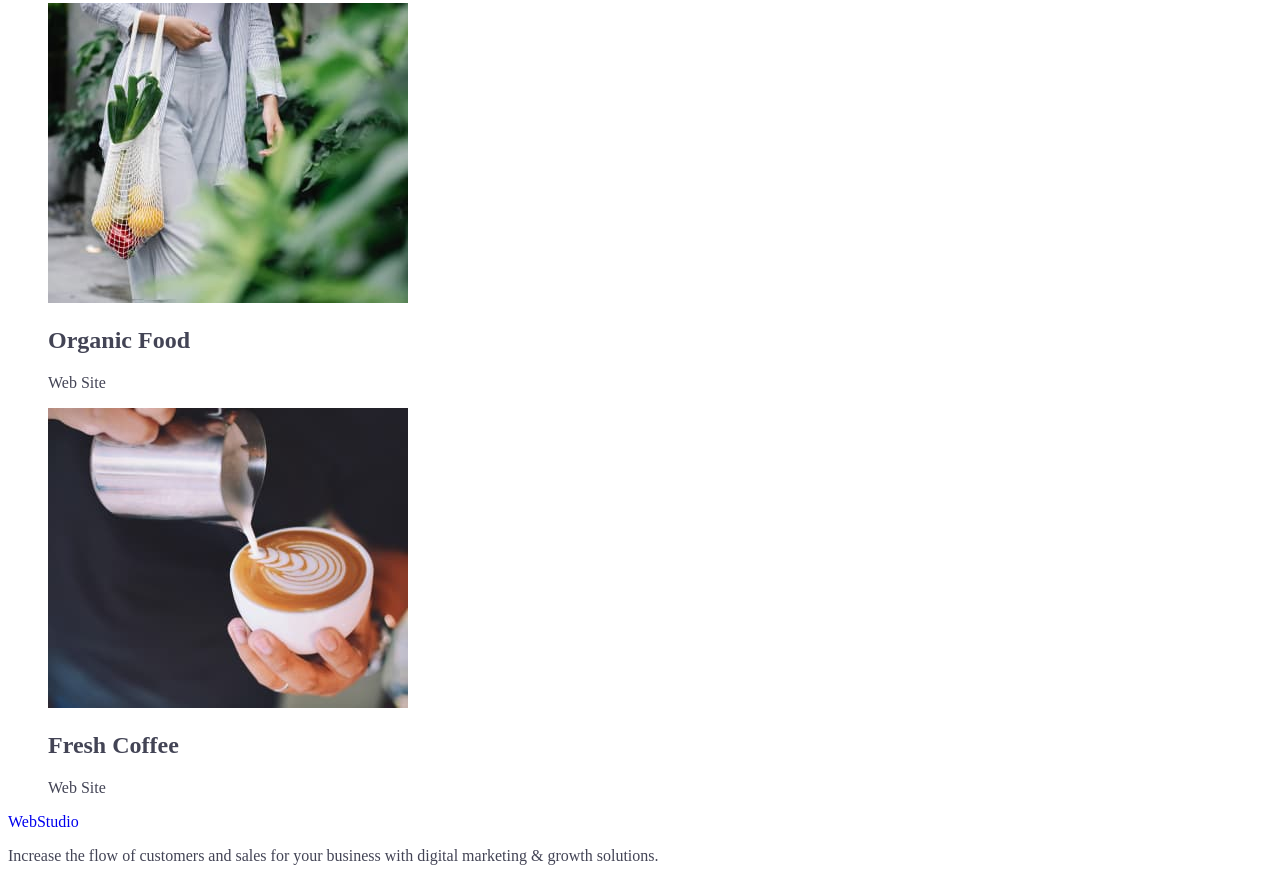
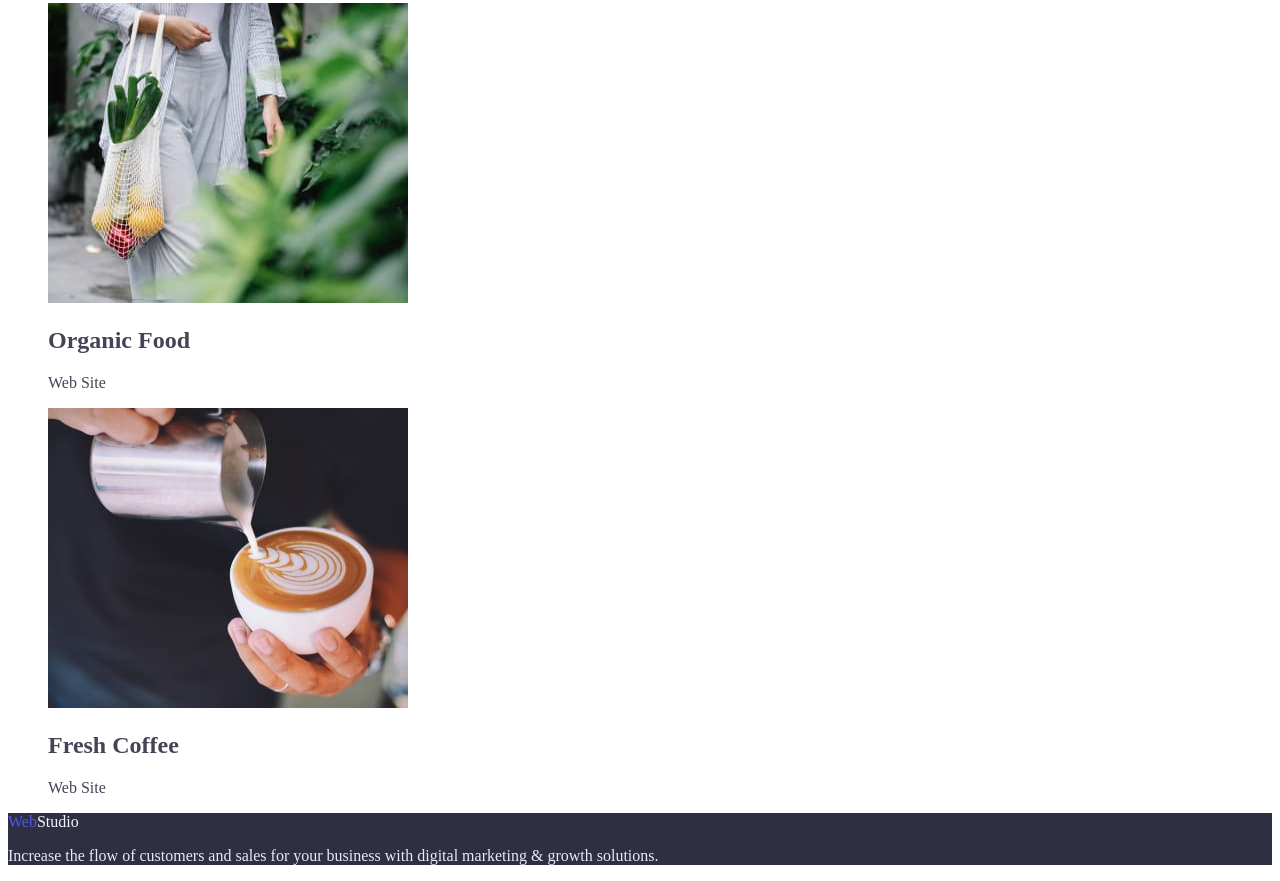
Before and after one commit to olena-ilina-makarova/goit-markup-hw-02, a plain HTML site: page portfolio.html in a window 1280 px wide. Shown: the part 3050-3931 px from the top of the page. Drawn offline with Linux system fonts and the light colour scheme.

Commit message:
Верстає футер з корекцією лого

```diff
--- a/css/styles.css
+++ b/css/styles.css
@@ -10,8 +10,8 @@
   --body-text: #434455;
   --heading-text: #2e2f42;
   --primary-wh-color: #ffffff;
-  --primary-bcg-color: #2e2f42;
-  --secondary-bcg-color: #f4f4fd;
+  --primary-background-color: #2e2f42;
+  --secondary-background-color: #f4f4fd;
 }
 
 body {
@@ -70,8 +70,8 @@ a:hover {
 /* Hero */
 
 .hero-title {
-  background-color: aquamarine;
   color: #ffffff;
+  background-color: var(--primary-background-color);
 }
 
 .batton {
@@ -107,3 +107,13 @@ a:hover {
 /* Our Team */
 
 /* Footer */
+.footer-title {
+  color: #e7e9fc;
+  background-color: var(--primary-background-color);
+}
+
+.logo-footer {
+  color: #f4f4fd;
+}
+
+/* Portfolio buttons */
--- a/portfolio.html
+++ b/portfolio.html
@@ -43,6 +43,7 @@
         </ul>
       </address>
     </header>
+    <main>
       <section class="section">
         <h1 class="visually-hidden">Portfolio</h1>
         <ul class="button list" type="button">
@@ -108,10 +109,11 @@
           </li>
         </ul>
       </section>
-
-    <main></main>
-    <footer>
-      <a href="./index.html">WebStudio</a>
+    </main>
+    <footer class="footer-title">
+      <a href="./index.html" class="logo-footer"
+        ><span class="accent">Web</span>Studio</a
+      >
       <p>
         Increase the flow of customers and sales for your business with digital
         marketing & growth solutions.
```
Also changed, not shown: index.html (+5 -3 lines). Lines whose indentation alone changed are shown as unchanged.
